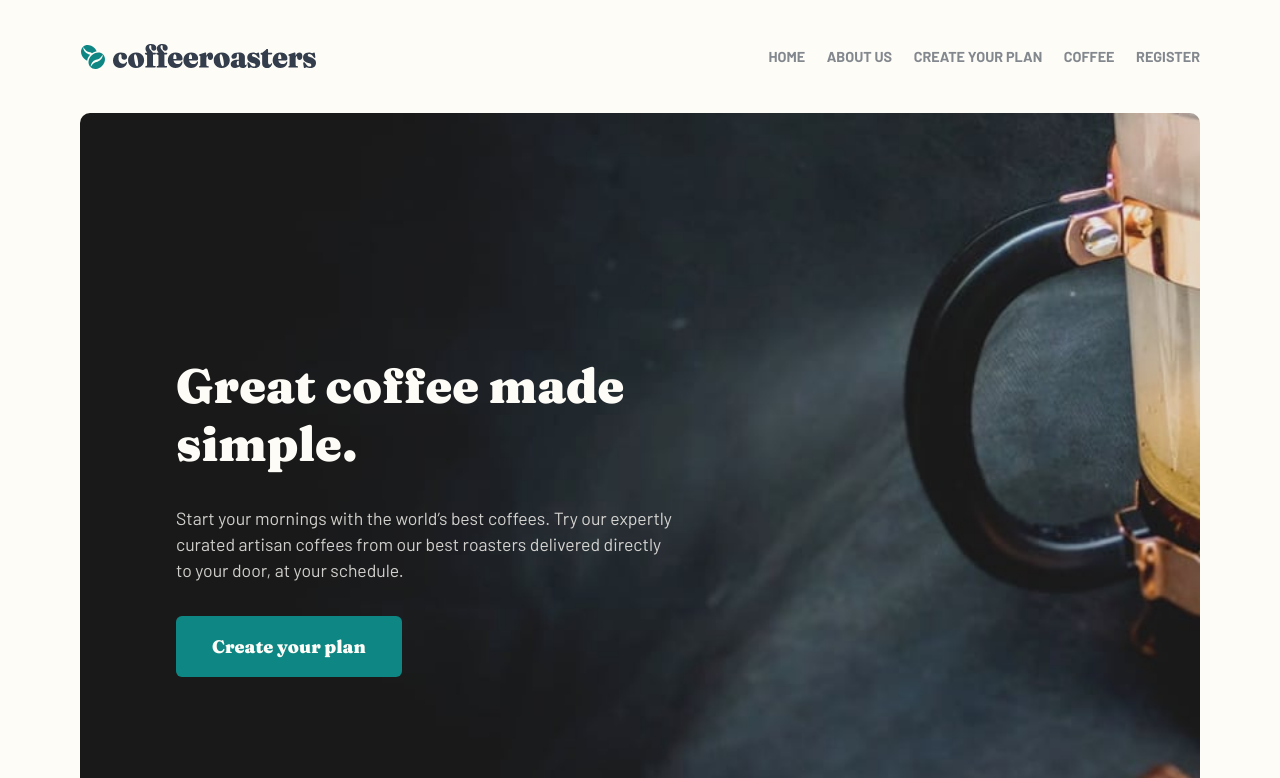
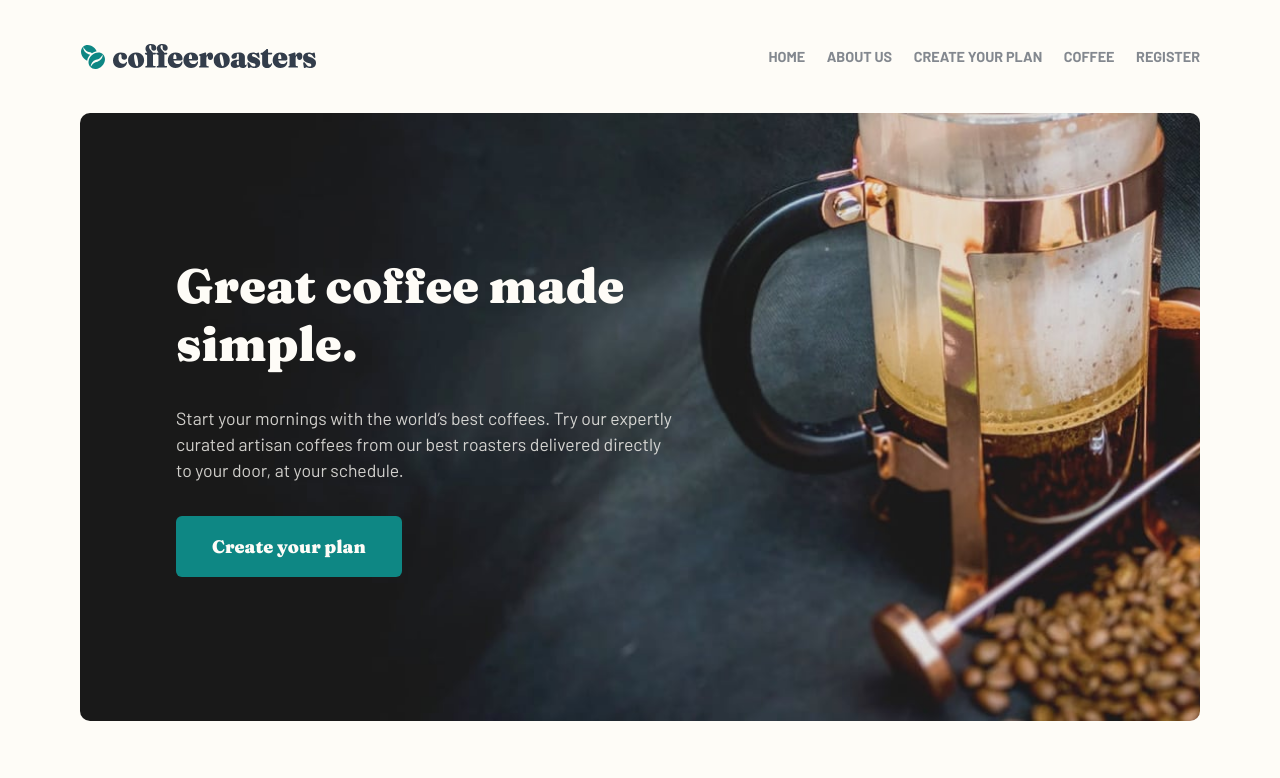
Before and after one commit to kebin20/coffee-roasters-website, a React (Vite) app: page / in a window 1280 px wide. Shown: the top 778 px of the page. Built offline with nearby package versions, Linux system fonts and the light colour scheme; no server answers; the HTML template or start-up script is replaced by a standard one.

Commit message:
style: fixed home hero section padding issues

```diff
--- a/src/Pages/Home.module.css
+++ b/src/Pages/Home.module.css
@@ -279,6 +279,7 @@
     background: url('../assets/home/desktop/image-hero-coffeepress.jpg');
     background-size: cover;
     background-repeat: no-repeat;
+    padding: 0 0 0 6em;
   }
 
   .heroContainer {
```
